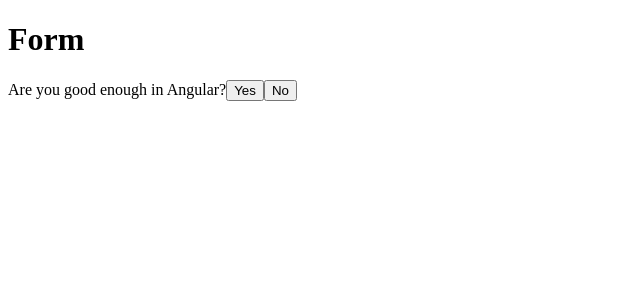
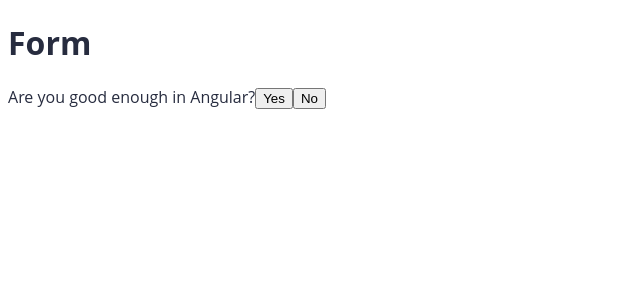
Before and after one commit to AnaDascenzio/designAngular, an Angular app in the folder 1965-a11y-225a2145271156244a88644c1682107cc8977635/: page / in a window 1280 px wide. Shown: the top 300 px of the page, without its empty margins (0-640 px from the left). Built offline with nearby package versions, Linux system fonts and the light colour scheme.

Commit message:
css global

```diff
--- a/1965-a11y-225a2145271156244a88644c1682107cc8977635/src/styles.scss
+++ b/1965-a11y-225a2145271156244a88644c1682107cc8977635/src/styles.scss
@@ -1 +1,14 @@
 /* You can add global styles to this file, and also import other style files */
+
+*{
+    box-sizing: border-box;
+}
+
+body{
+    font-family: 'Open Sans', sans-serif;
+    color: #272c3f;
+}
+
+:focus{
+    outline: 2px solid orange;
+}
```
